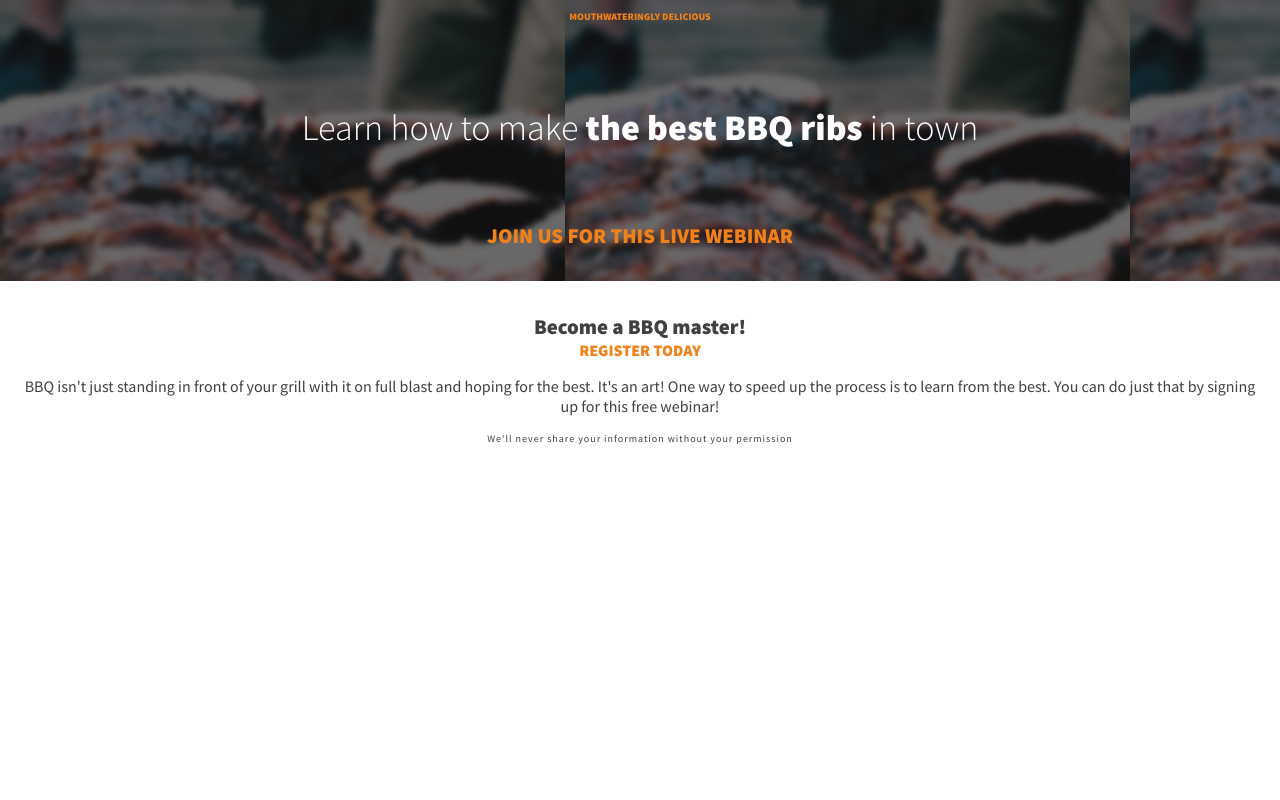
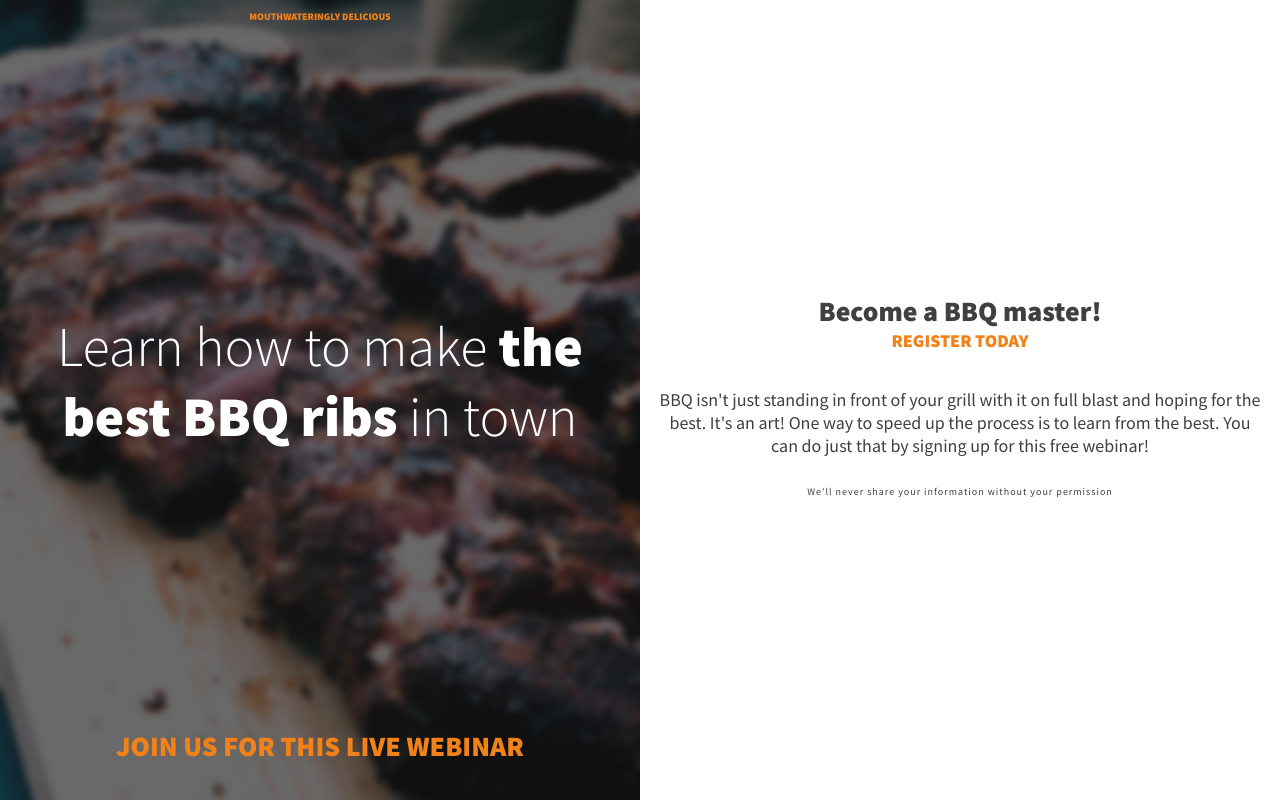
Before and after one commit to Mohak-Trivedi/bbqSplash, a website built with Vite: page index.html in a window 1280 px wide. Built offline with nearby package versions, Linux system fonts and the light colour scheme.

Commit message:
typography and very large screen design

```diff
--- a/css/styles.css
+++ b/css/styles.css
@@ -1,3 +1,7 @@
+* {
+    box-sizing: border-box;
+}
+
 body {
     margin: 0;
     font-family: 'Source Sans Pro', sans-serif;
@@ -10,7 +14,7 @@ h1 {
     color: #FFF;
     font-size: 2.25rem;
     font-weight: 300;
-    margin: 2em 0;
+    margin: 0;
 }
 
 h1 + p {
@@ -59,10 +63,14 @@ strong {
 
 .intro {
     background-image: url(../images/dark-ribs.jpg);
+    background-size: cover;
+    background-position: center;
     background-color: #404040;
     padding: 0 .5em 2em;
     display: flex;
     flex-direction: column;
+    justify-content: space-between;
+    min-height: 50vh;
 }
 
 /* =================
@@ -72,3 +80,36 @@ strong {
 .main-content {
     padding: 2em 1em;
 }
+
+
+/* =================
+   media queries
+   ================= */
+
+@media (min-width: 500px) {
+    body {
+        font-size: 1.125rem;
+        display: flex;
+    }
+
+    h1 {
+        font-size: 3.5rem;
+    }
+
+    h2,
+    h1 + p {
+        font-size: 1.75rem;
+    }
+
+    .intro,
+    .main-content {
+        width: 50%;
+        min-height: 100vh;
+    }
+
+    .main-content {
+        display: flex;
+        flex-direction: column;
+        justify-content: center;
+    }
+}
```
